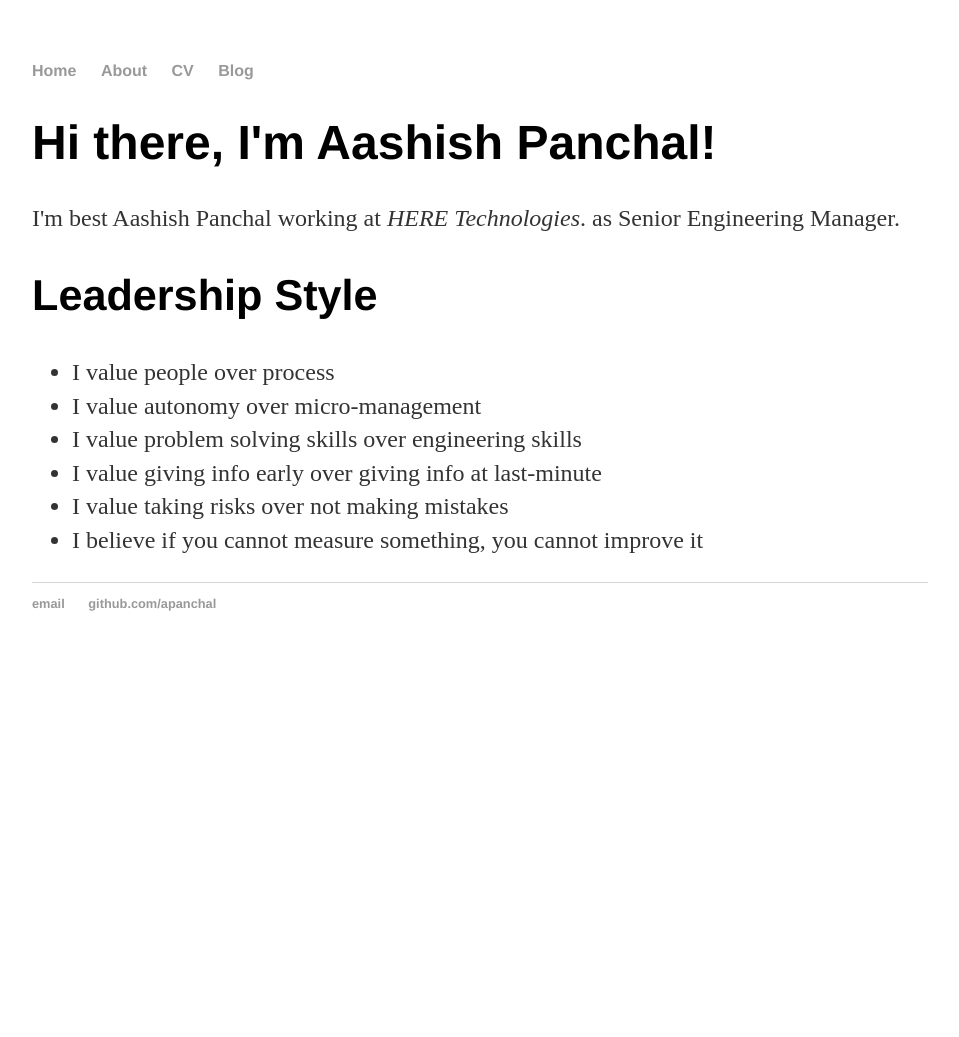
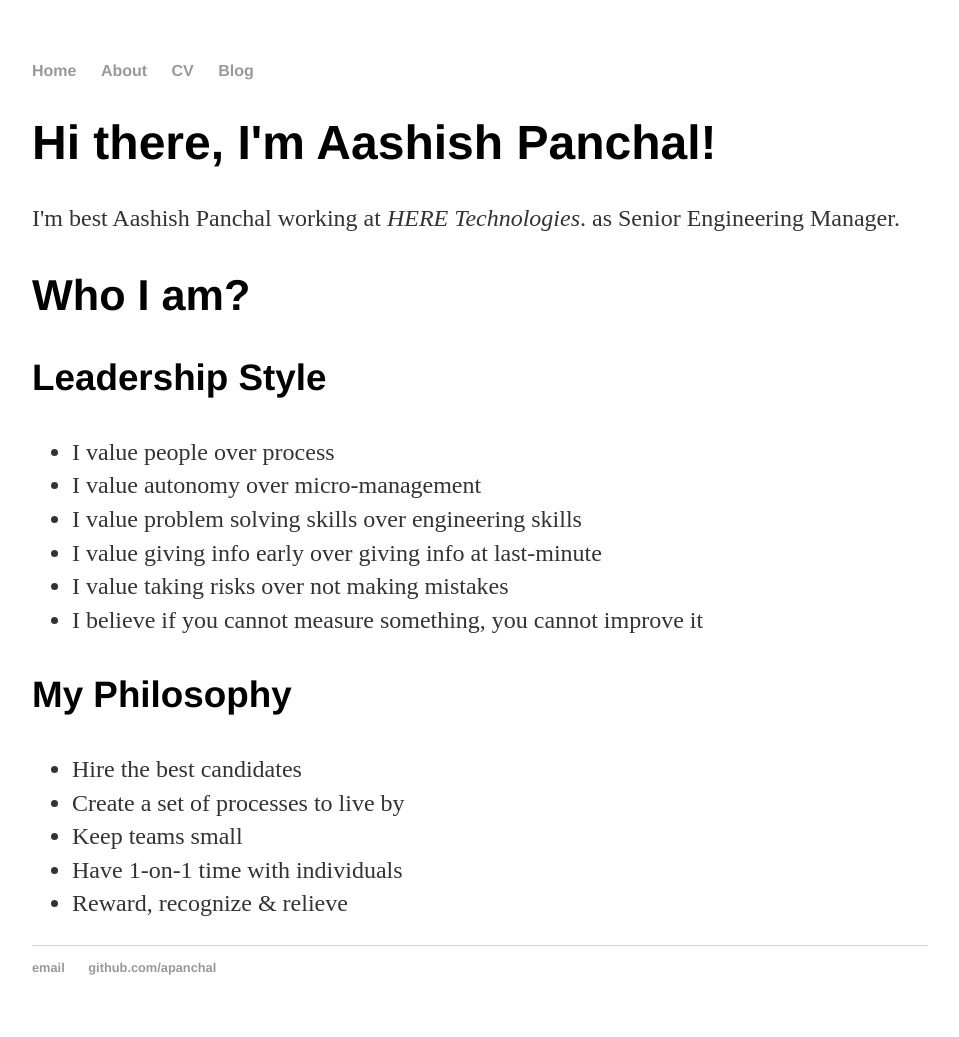
Before and after one commit to apanchal/apanchal.github.io, a Jekyll site: the page built from index.html, in a window 1280 px wide. Shown: the whole page, without its empty margins (160-1119 px from the left). Built offline with Jekyll 4.4.1, drawn with Linux system fonts in a browser that asks for light colours; before the commit the page ends 900 px from its top, so only the background shows below that.

Commit message:
added Philosophy section

```diff
--- a/index.html
+++ b/index.html
@@ -9,7 +9,8 @@ title: Aashish Panchal
 		</div>
 		</p>
 		<div class="blurb">
-			<h2>Leadership Style</h2>
+			<h2>Who I am?</h2>
+			<h3>Leadership Style</h3>
 			<ul>
 				<li>I value people over process</li>
 				<li>I value autonomy over micro-management</li>
@@ -18,4 +19,13 @@ title: Aashish Panchal
 				<li>I value taking risks over not making mistakes</li>
 				<li>I believe if you cannot measure something, you cannot improve it</li>
 			</ul>
+			</p>
+			<h3>My Philosophy</h3>
+			<ul>
+				<li>Hire the best candidates</li>
+				<li>Create a set of processes to live by</li>
+				<li>Keep teams small</li>
+				<li>Have 1-on-1 time with individuals</li>
+				<li>Reward, recognize & relieve</li>
+			</ul>
 		</div>
```
